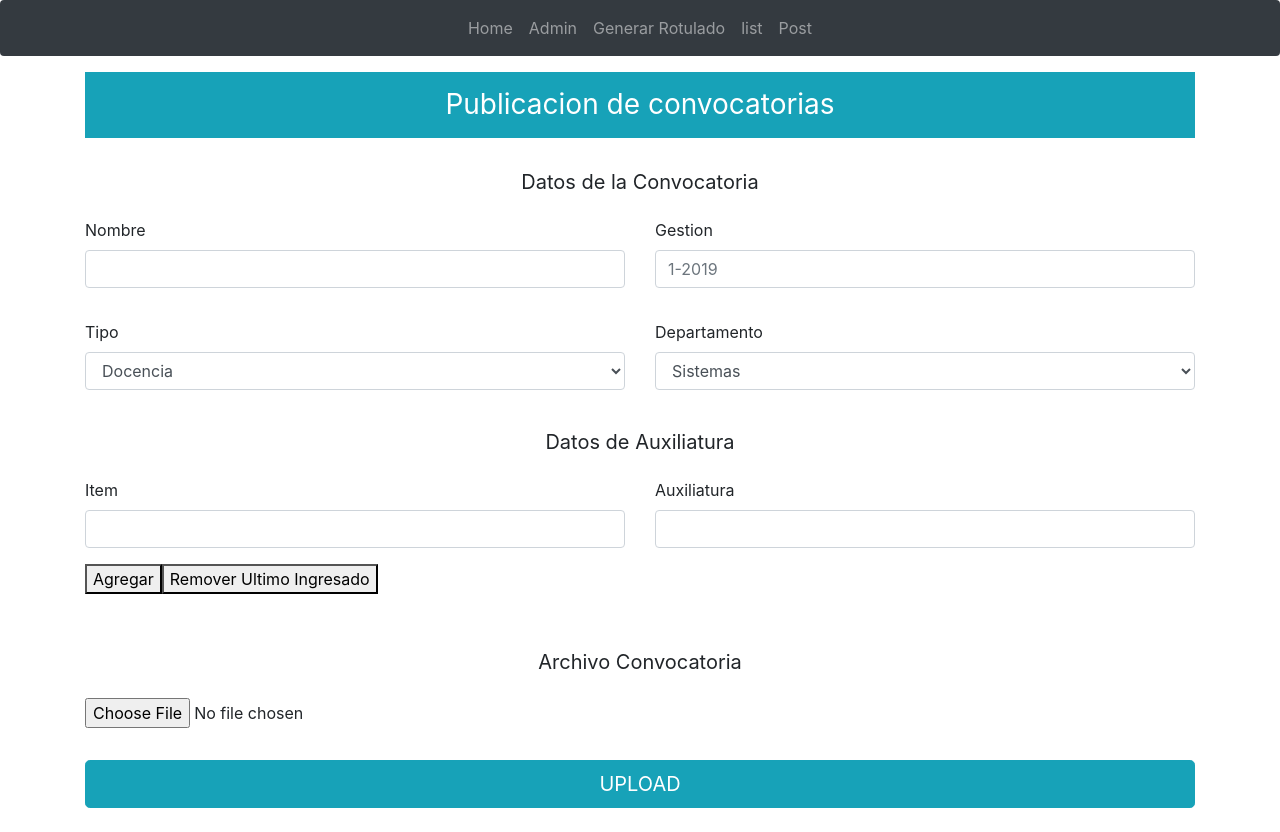
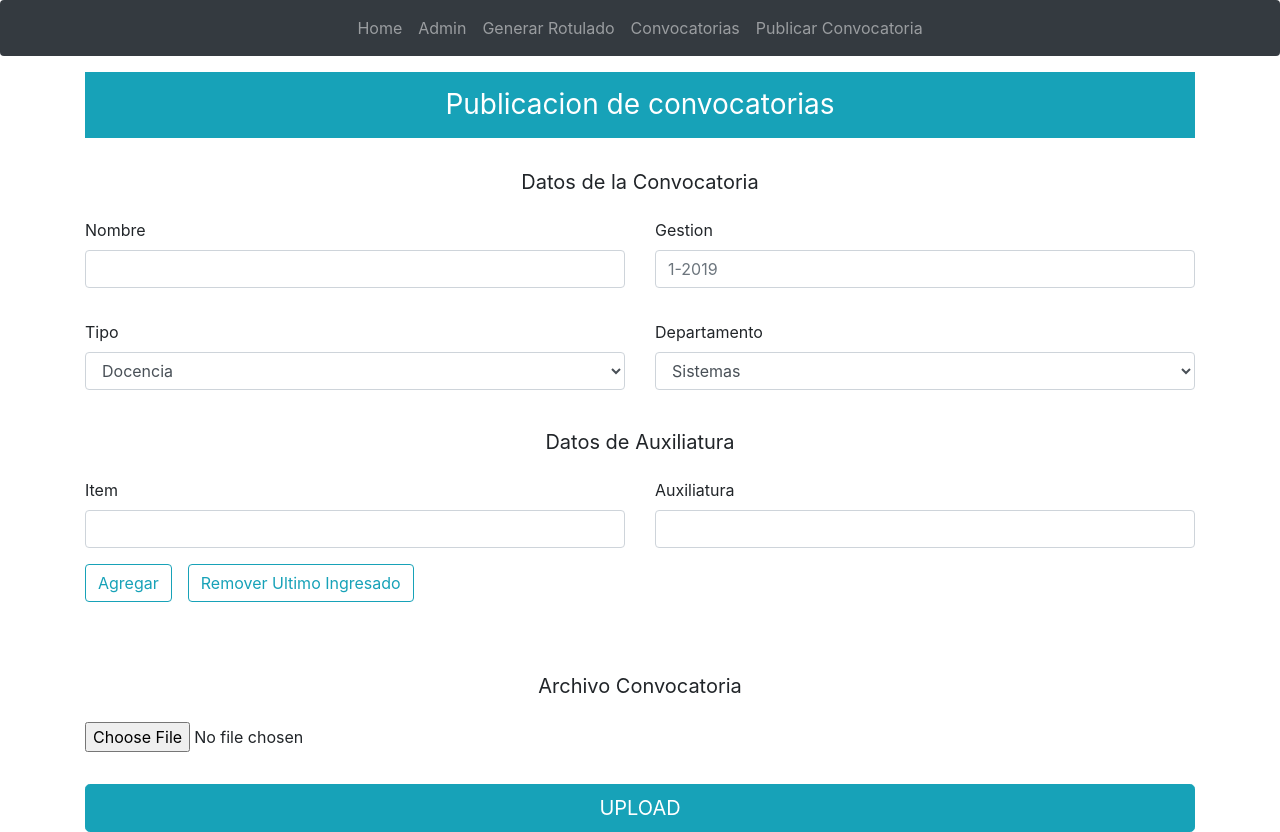
Before and after one commit to EliceoJoel/Cliente-TIS, a React (Create React App) app: page /post in a window 1280 px wide. Before the commit the page ends 808 px from the top, so only its background shows below. Built offline with nearby package versions, Linux system fonts and the light colour scheme.

Commit message:
add style with bootstrap

```diff
--- a/src/components/Generate_Rotulado.js
+++ b/src/components/Generate_Rotulado.js
@@ -45,7 +45,7 @@ class Register extends Component {
     }
 
     componentDidMount() {
-        getAnnouncementID().then(res => {
+        getAnnouncement().then(res => {
             for (var i=0; i < res.length; i++) {
                 var object = {}
                 object.value = res[i].id
--- a/src/components/List.js
+++ b/src/components/List.js
@@ -35,7 +35,7 @@ class List extends Component{
                           <div>{"publicado en " + convocatoria.created_at} </div>
 
                           <div> {JSON.parse(convocatoria.auxiliary).map( items => (
-                              <i>{items.item + "  "}</i>
+                              <i>{items.name + " - "}</i>
                           ))}</div>
 
                           <br/>
--- a/src/components/Navbar.js
+++ b/src/components/Navbar.js
@@ -23,14 +23,14 @@ class Landing extends Component {
         </li>
       <li className="nav-item">
           <Link to="/list" className="nav-link">
-            list
+            Convocatorias
           </Link>
         </li>
         <li className = "nav-item">
-        <Link to ="/Post" className= "nav-link">
-                     Post
-               </Link>
-          </li>
+          <Link to ="/Post" className= "nav-link">
+            Publicar Convocatoria
+          </Link>
+        </li>
 
 
 
--- a/src/components/Post.js
+++ b/src/components/Post.js
@@ -8,8 +8,6 @@ var ArrayAuxi = []
          super()
 
          this.state = {
-
-
             file: null,
             file_error: '',
             name :'' ,
@@ -21,26 +19,8 @@ var ArrayAuxi = []
             selectedOption: null,
             selectedOption_error:'',
             array_error:''
-
-          //  gfg
-
-
-        //    ref: ''
-
          }
-         //this.onChange = this.onChange.bind(this)
-         //this.onSubmit = this.onSubmit.bind(this)
      }
-
-    //  handleSelect = (evento) =>{
-    //     this.setState({[evento.target.name]: evento.target.value })
-
-    //  }
-
-
-
-
-
 
     onChange =  (e) =>{
         this.setState({[e.target.name]: e.target.value })
@@ -48,48 +28,30 @@ var ArrayAuxi = []
     onChangeAux =  (e) =>{
         this.setState({[e.target.name]: e.target.value })
     }
-    // selectChange = selectedOption =>{
-    // this.setState(
-    //     {selectedOption},
-    //     () => console.log(this.state.selectedOption)
-    // )
 
-    //}
     handleRemove(AuxEvent){
         AuxEvent.preventDefault()
         ArrayAuxi.pop()
         console.log(ArrayAuxi)
 
-
     }
     handleAux(AuxEvent){
        AuxEvent.preventDefault()
         var arreglo = {}
-     //   gfg = this.gfg
-     // var  arreglo = {}
-     // var hoal = []
-      // var posicion = 0
-
-            //console.log(this.state.item,this.state.auxiliary)
         arreglo.item = this.state.item
         arreglo.name = this.state.auxiliary
-
         capturar();
-
         var Arreglo = JSON.stringify(ArrayAuxi);
 
         function capturar(){
         ArrayAuxi.push(arreglo);
-              // ArrayAuxi.
-               // hoal[posicion] = arreglo
-               // posicion++
         console.log(ArrayAuxi)
+        }
 
+        return Arreglo
     }
-            return Arreglo
 
 
-    }
     valid(){
         if(this.state.name === ''){
             this.setState({name_error:'Campo vacio'})
@@ -113,18 +75,8 @@ var ArrayAuxi = []
         else{
             return true;
         }
-
     }
 
-    // getAux(){
-    // var aux
-    // for (var i=0; i < this.state.selectedOption.length; i++) {
-    //     aux= aux + (JSON.stringify(this.state.selectedOption[i].value))+"\n"
-    //   }
-    // aux = aux.replace(/["']/g, "")
-    // aux = aux.replace("undefined", "")
-    // return aux;
-    // }
 
     handleFile = (event) =>{ this.setState({file: event.target.files[0]})}
 
@@ -139,30 +91,24 @@ var ArrayAuxi = []
 
     })
         if(this.valid()){
-         //let file = this.state.file
-
          let name = this.state.name
          let year = this.state.year
          let type = this.state.type
          let departament = this.state.departament
-        //et gfg = this.state.gfg
          let send = new FormData()
 
              send.append('name', name)
              send.append('year', year )
              send.append('type', type)
              send.append('departament', departament)
-             //send.append('auxiliary', this.getAux())
              send.append('auxiliary',JSON.stringify(ArrayAuxi))
 
              send.append('filepdf', this.state.file, this.state.file.name)
              send.append('file' , this.state.file.name)
-             //axios.post('api/announcement', send)
              axios({
                 method: 'post',
                 url: 'api/announcement',
                 data: send,
-                //headers: { 'Content-Type': 'application/json' }
                 headers: {'Content-Type': 'multipart/form-data' }
                 }).then(response =>{
                  console.log(response)
@@ -175,40 +121,9 @@ var ArrayAuxi = []
      }
 
 
-    // onSubmit (e) {
-    //     e.preventDefault()
-
-    //     //clear error state
-    //     this.setState({
-    //         name_error: '',
-    //         year_error: '',
-    //         selectedOption_error:'',
-    //         file_error:''
-
-    //     })
-
-    //     if(this.valid()){
-
-    //         const newAnnouncement = {
-    //             name: this.state.name,
-    //             year: this.state.year,
-    //             type: this.state.type,
-    //             departament: this.state.departament,
-    //             auxiliary:this.getAux(),
-    //             file: this.state.file
-    //         }
-    //         console.log(newAnnouncement);
-
-    //         registerAnnouncement (newAnnouncement).then(res => {
-    //            this.props.history.push(`/`)
-    //         })
-    //     }
-    // }
-
 
     render() {
          const {name ,year, type, departament,item,auxiliary } =this.state
-     //    const { selectedOption } = this.state
 
 
 
@@ -301,19 +216,16 @@ var ArrayAuxi = []
                             value = {auxiliary}
                             onChange = {this.onChangeAux}
                       />
-
-
-
                       </div>
 
 
                       <div className="form-group col-md-12 ">
-                      <button variant="warning" onClick ={(AuxEvent) => this.handleAux(AuxEvent)} >Agregar</button>
-                     <button  variant="warning"onClick ={(AuxEvent) => this.handleRemove(AuxEvent)} >Remover Ultimo Ingresado</button>
+                      <button className="btn btn-outline-info" variant="warning" onClick ={(AuxEvent) => this.handleAux(AuxEvent)} >Agregar</button>
+                     <button   className="btn btn-outline-info mx-3" variant="warning"onClick ={(AuxEvent) => this.handleRemove(AuxEvent)} >Remover Ultimo Ingresado</button>
                      <p style={{color:"red"}}>{this.state.array_error}</p>
                     </div>
                     <p></p>
-                            <div>
+                    <div className="ml-4">
                             {ArrayAuxi.map(arreglo =>
                                 <div key = {arreglo.item}>
                                      <label htmlFor="item">item : {arreglo.item},</label>
@@ -327,7 +239,6 @@ var ArrayAuxi = []
                        <p></p>
                        <p></p>
                         <input
-
                             onChange={(event) => this.handleFile(event)}
                             type = "file"
                             name = "file"
```
Lines whose indentation alone changed are shown as unchanged.
